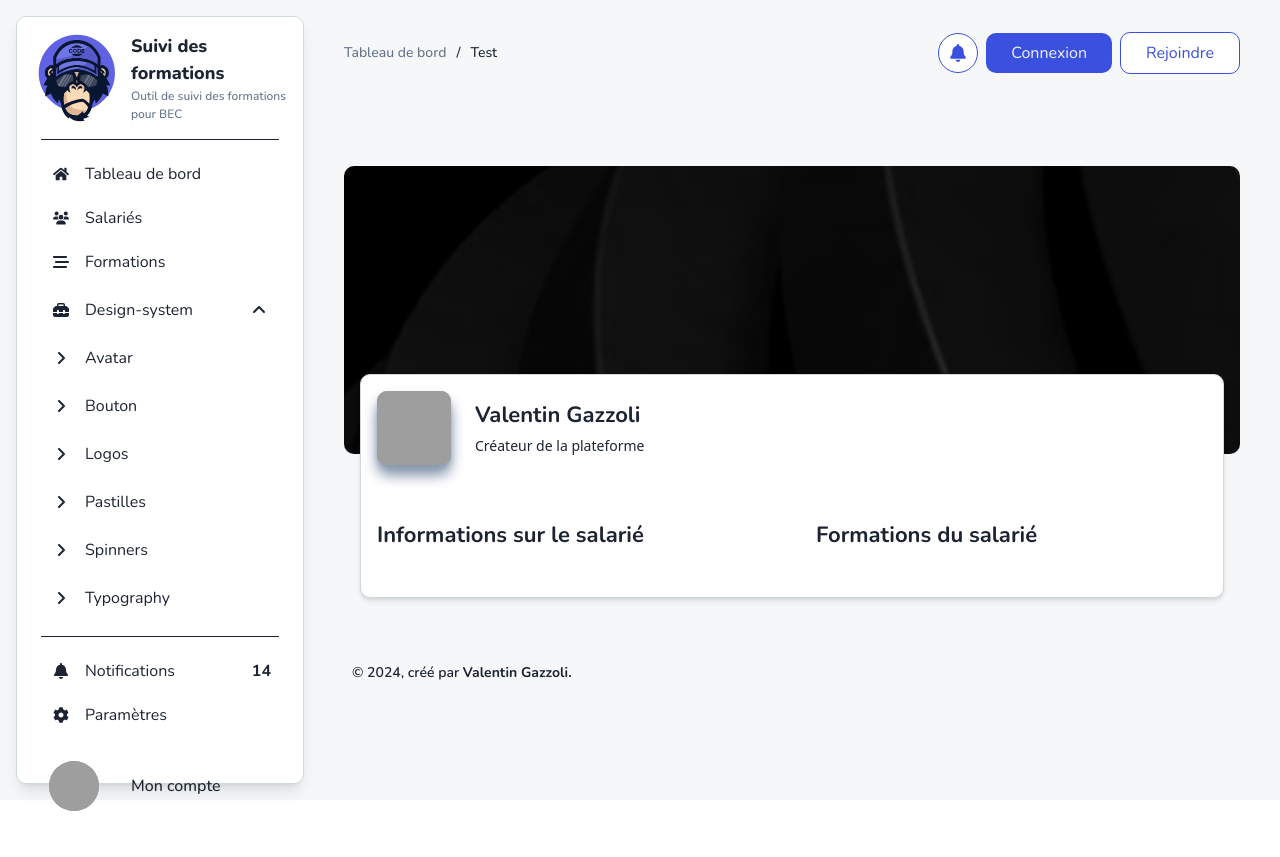
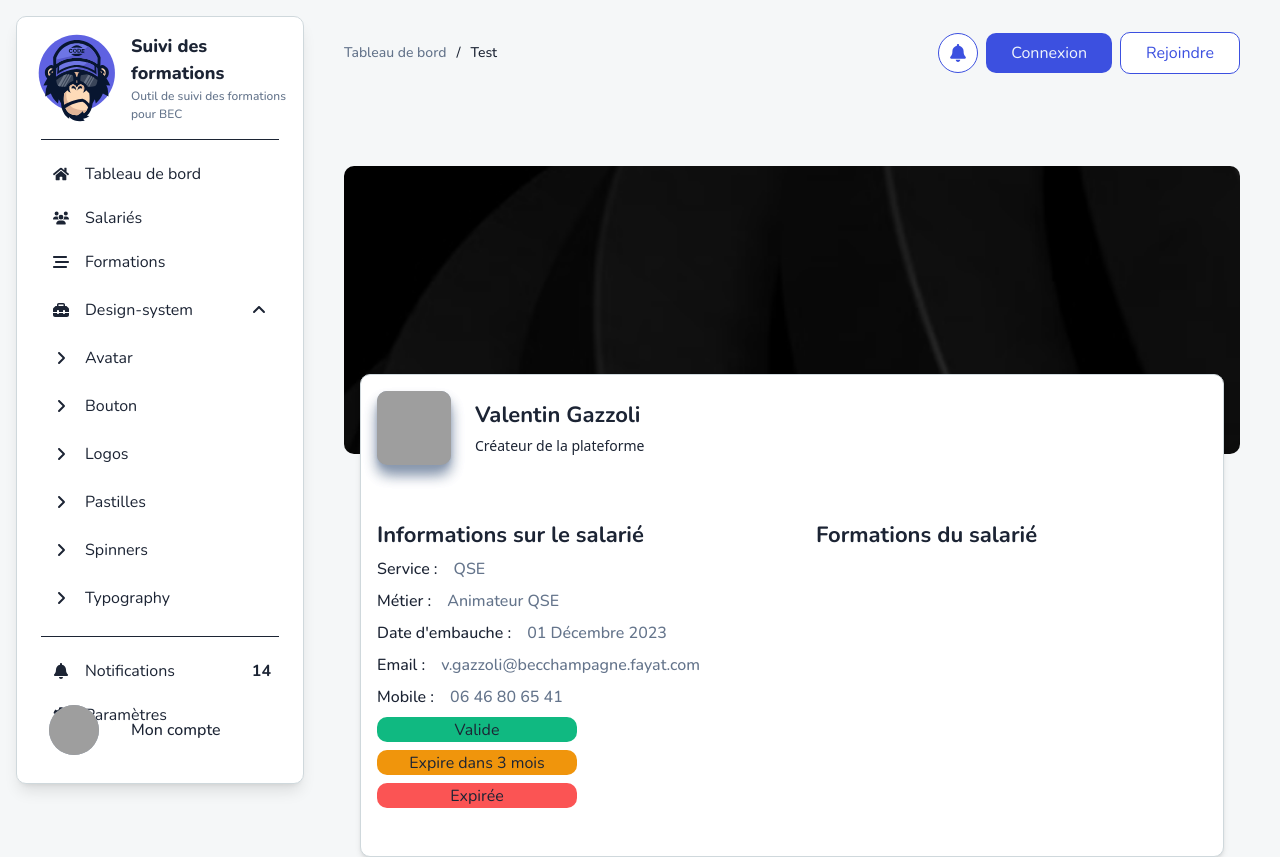
Before and after one commit to Gjiae/SuiviFormations, a Next.js app in the folder frontend/: page /empProfile in a window 1280 px wide. Shown: the top 857 px of the page. Before the commit the page ends 811 px from the top, so only its background shows below. Built offline with nearby package versions, Linux system fonts and the light colour scheme; grey boxes are pictures that could not be loaded.

Commit message:
EmpProfile Création d'un status et d'un composant Rectification de la position de "Mon compte" dans la sidebar

```diff
--- /dev/null
+++ b/frontend/src/lib/status.tsx
@@ -0,0 +1,7 @@
+export type Statut = 'outdated' | 'tree-months' | 'validated'
+
+export const Statuts: Record<string, Statut> = {
+  OUTDATED: 'outdated',
+  TREEMONTH: 'tree-months',
+  VALIDE: 'validated',
+}
--- a/frontend/src/pages/empProfile.tsx
+++ b/frontend/src/pages/empProfile.tsx
@@ -6,7 +6,7 @@ export default function EmpProfile() {
   return (
     <>
       <Seo
-        title="gestion du salarié"
+        title="Gestion du salarié"
         description="Page de gestion et de modification du salarié."
       />
       <div className="min-h-screen bg-bggray/50">
--- a/frontend/src/ui/components/navigation/sidebar.tsx
+++ b/frontend/src/ui/components/navigation/sidebar.tsx
@@ -29,7 +29,7 @@ const Sidebar = () => {
         </div>
       </Link>
 
-      <nav className="flex min-w-[240px] flex-col gap-1 p-2">
+      <nav className="relative flex min-w-[240px] flex-col gap-1 p-2">
         <hr className="my-2 border-x-dark" />
         <div className="relative block w-full">
           <ActiveLink href="/">
@@ -141,7 +141,7 @@ const Sidebar = () => {
       </nav>
 
       {/*Section gestion de compte*/}
-      <div className="relative flex w-full px-4 py-4 mt-auto">
+      <div className="absolute bottom-3 flex w-full px-4 py-4 mt-auto">
         <div className="mr-12 flex items-center gap-8">
           <Avatar
             size="large"
--- /dev/null
+++ b/frontend/src/ui/design-system/status.tsx
@@ -0,0 +1,38 @@
+import { Statut } from '@/lib/status'
+import clsx from 'clsx'
+
+interface Props {
+  status?: Statut
+}
+
+export const Status = ({ status = 'validated' }: Props) => {
+  let variantStyles: string = '',
+    label: string = ''
+
+  if (status === 'validated') {
+    //Default
+    variantStyles = 'bg-green'
+    label = 'Valide'
+  }
+  if (status === 'tree-months') {
+    variantStyles = 'bg-yellow'
+    label = 'Expire dans 3 mois'
+  }
+  if (status === 'outdated') {
+    variantStyles = 'bg-red'
+    label = 'Expirée'
+  }
+
+  return (
+    <>
+      <label
+        className={clsx(
+          variantStyles,
+          'flex items-center justify-center rounded text-dark w-[200px] h-[25px]'
+        )}
+      >
+        {label}
+      </label>
+    </>
+  )
+}
--- a/frontend/src/ui/modules/employ_profile/components/empProfile.view.tsx
+++ b/frontend/src/ui/modules/employ_profile/components/empProfile.view.tsx
@@ -1,5 +1,7 @@
+import { Statuts } from '@/lib/status'
 import { Container } from '@/ui/components/container'
 import { Avatar } from '@/ui/design-system/avatar'
+import { Status } from '@/ui/design-system/status'
 import { Typography } from '@/ui/design-system/typography'
 
 export const EmpProfil = () => {
@@ -38,7 +40,45 @@ export const EmpProfil = () => {
         <div className="gird-cols-1 mb-12 grid gap-12 px-4 lg:grid-cols-2 xl:grid-cols-2">
           <div>
             <Typography variant="h3">Informations sur le salarié</Typography>
-            <div></div>
+            <div className="flex items-center gap-4 mt-2">
+              <Typography variant="16Reg">Service :</Typography>
+              <Typography variant="16Reg" theme="gray">
+                QSE
+              </Typography>
+            </div>
+            <div className="flex items-center gap-4 mt-2">
+              <Typography variant="16Reg">Métier :</Typography>
+              <Typography variant="16Reg" theme="gray">
+                Animateur QSE
+              </Typography>
+            </div>
+            <div className="flex items-center gap-4 mt-2">
+              <Typography variant="16Reg">Date d'embauche :</Typography>
+              <Typography variant="16Reg" theme="gray">
+                01 Décembre 2023
+              </Typography>
+            </div>
+            <div className="flex items-center gap-4 mt-2">
+              <Typography variant="16Reg">Email :</Typography>
+              <Typography variant="16Reg" theme="gray">
+                v.gazzoli@becchampagne.fayat.com
+              </Typography>
+            </div>
+            <div className="flex items-center gap-4 mt-2">
+              <Typography variant="16Reg">Mobile :</Typography>
+              <Typography variant="16Reg" theme="gray">
+                06 46 80 65 41
+              </Typography>
+            </div>
+            <div className="flex items-center gap-4 mt-2">
+              <Status status="validated" />
+            </div>
+            <div className="flex items-center gap-4 mt-2">
+              <Status status="tree-months" />
+            </div>
+            <div className="flex items-center gap-4 mt-2">
+              <Status status="outdated" />
+            </div>
           </div>
           <div>
             <Typography variant="h3">Formations du salarié</Typography>
--- a/frontend/tailwind.config.js
+++ b/frontend/tailwind.config.js
@@ -17,7 +17,7 @@ module.exports = {
       yellow: '#F0950C',
       red: '#FB5454',
       bggray: '#ECEFF1',
-      bluegray800: '#37474f',
+      bluegray800: '#424242',
       bluegray900: '#263238',
     },
 
```
Also changed, not shown: frontend/public/assets/svg/BEC_FondBleu.svg (added), frontend/public/assets/svg/BEC_Transparent.svg (added).
